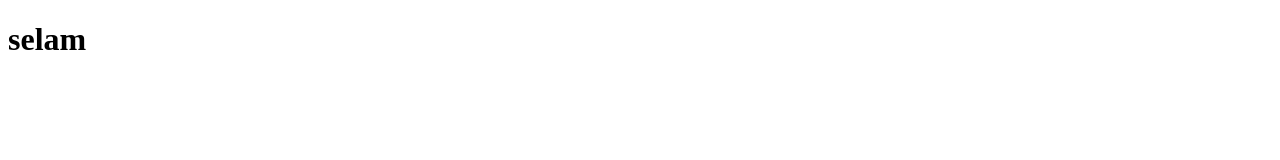
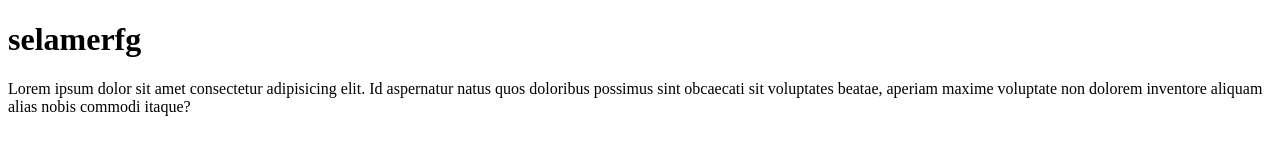
Before and after one commit to yusufali7575/testgithub, a plain HTML site: page index.html in a window 1280 px wide. Drawn offline with Linux system fonts and the light colour scheme.

Commit message:
paragraf eklendi

```diff
--- a/index.html
+++ b/index.html
@@ -6,6 +6,7 @@
     <title>Document</title>
 </head>
 <body>
-    <h1>selam</h1>
+    <h1>selamerfg</h1>
+    <p>Lorem ipsum dolor sit amet consectetur adipisicing elit. Id aspernatur natus quos doloribus possimus sint obcaecati sit voluptates beatae, aperiam maxime voluptate non dolorem inventore aliquam alias nobis commodi itaque?</p>
 </body>
 </html>
```
